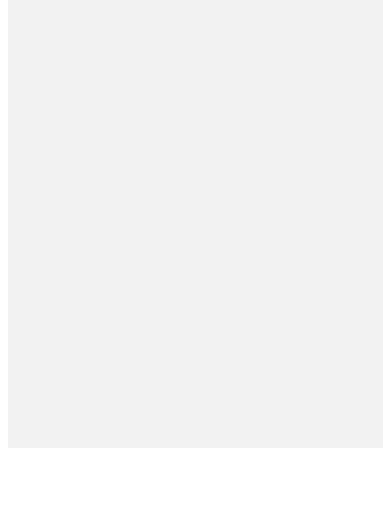
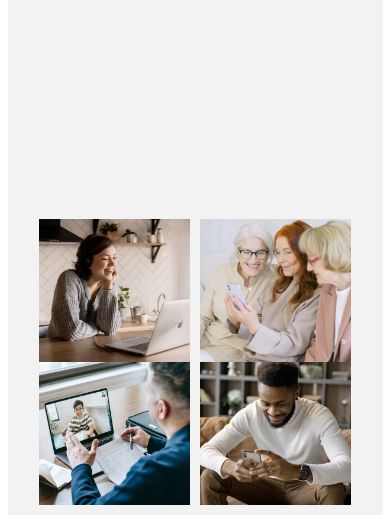
Before and after one commit to michaelpaulcuccia/meet-landing-page, a Gatsby site in the folder gatsby-starter-styled-components/: page / in a window 390 px wide. Shown: the part 411-941 px from the top of the page. Before the commit the page ends 874 px from the top, so only its background shows below. Built offline with nearby package versions, Linux system fonts and the light colour scheme; Gatsby itself is replaced by a stand-in of ours.

Commit message:
fourimages component, basic responsiveness

```diff
--- /dev/null
+++ b/gatsby-starter-styled-components/src/components/FourImages.js
@@ -0,0 +1,55 @@
+import React from 'react';
+import styled from 'styled-components';
+import img_one from '../images/assets/img_one.jpg';
+import img_two from '../images/assets/img_two.jpg';
+import img_three from '../images/assets/img_three.jpg';
+import img_four from '../images/assets/img_four.jpg';
+
+const GridContainer = styled.div`
+    display: grid;
+    grid-template-columns: repeat(4, 1fr);
+    grid-template-rows: 1fr;
+    grid-column-gap: 35px;
+    grid-row-gap: 0px;
+    margin: 150px auto 25px;
+
+    img {
+        height: 242px;
+        width: 255px;
+    }
+
+    @media (max-width: 1135px) {
+        grid-column-gap: 10px;
+
+        img {
+            height: 182px;
+            width: 195px;
+        }
+    }
+
+    @media (max-width: 765px) {
+        grid-template-columns: repeat(2, 1fr);
+        grid-template-rows: repeat(2, 1fr);
+        margin: 15px auto 10px;
+
+        img {
+            height: 143px;
+            width: 151px;
+        }
+    }
+
+
+`;
+
+const FourImages = () => {
+    return (
+        <GridContainer>
+            <img src={img_one} />
+            <img src={img_two} />
+            <img src={img_three} />
+            <img src={img_four} />
+        </GridContainer>
+    )
+}
+
+export default FourImages
--- a/gatsby-starter-styled-components/src/pages/index.js
+++ b/gatsby-starter-styled-components/src/pages/index.js
@@ -3,16 +3,14 @@ import SEO from "../components/seo";
 import "../../styles/main.css";
 import MainWrapper from "../components/MainWrapper";
 import HeroAndHeader from "../components/HeroAndHeader";
+import FourImages from "../components/FourImages";
 //import GridTest from "../components/GridTest";
 
 const IndexPage = () => (
   <MainWrapper>
     <SEO title="Home" keywords={[`gatsby`, `application`, `react`]} />
     <HeroAndHeader />
-    <br></br>
-    <br></br>
-    <br></br>
-    {/* <GridTest /> */}
+    <FourImages />
   </MainWrapper>
 );
 
```
Also changed, not shown: gatsby-starter-styled-components/src/images/assets/img_four.jpg (added), gatsby-starter-styled-components/src/images/assets/img_one.jpg (added), gatsby-starter-styled-components/src/images/assets/img_three.jpg (added), gatsby-starter-styled-components/src/images/assets/img_two.jpg (added).
